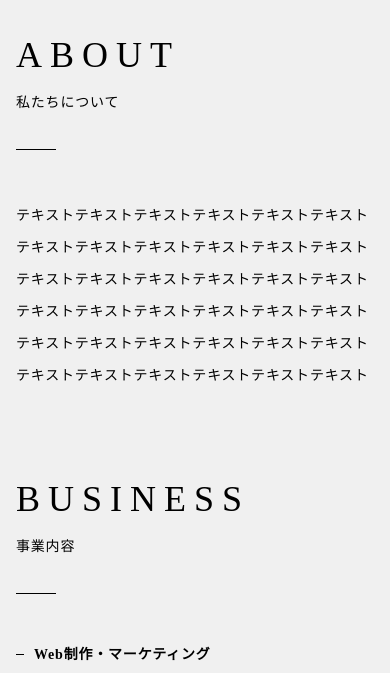
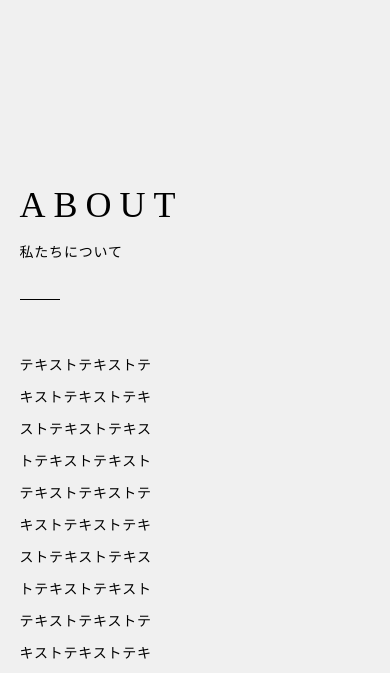
Before and after one commit to yumsn/lesson74, a website: page index.html in a window 390 px wide. Shown: the part 1916-2589 px from the top of the page. Drawn offline with Linux system fonts and the light colour scheme.

Commit message:
aboutセクション_右の余白の調節

```diff
--- a/scss/style.scss
+++ b/scss/style.scss
@@ -194,6 +194,14 @@ header {
   }
 }
 
+@media (max-width: 1024px) {
+  .about_wrap .about_text {
+    width: 45%;
+    font-size: 0.875rem;
+    padding: 180px 16px 0 5%;
+  }
+}
+
 //ビジネスセクション
 .business_wrap {
   padding: 0 100px 0 ;
```
Also changed, not shown: css/style.css, css/style.min.css, 2 other files.
